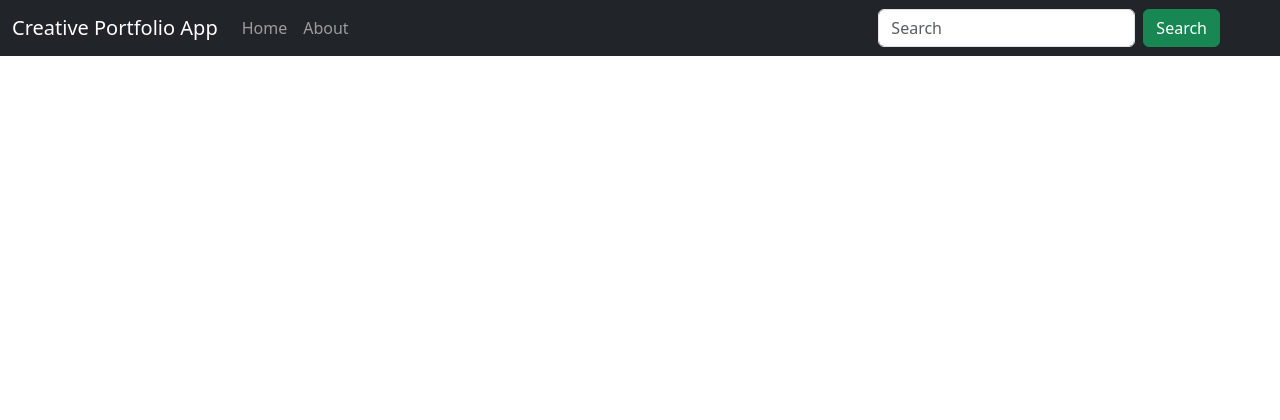
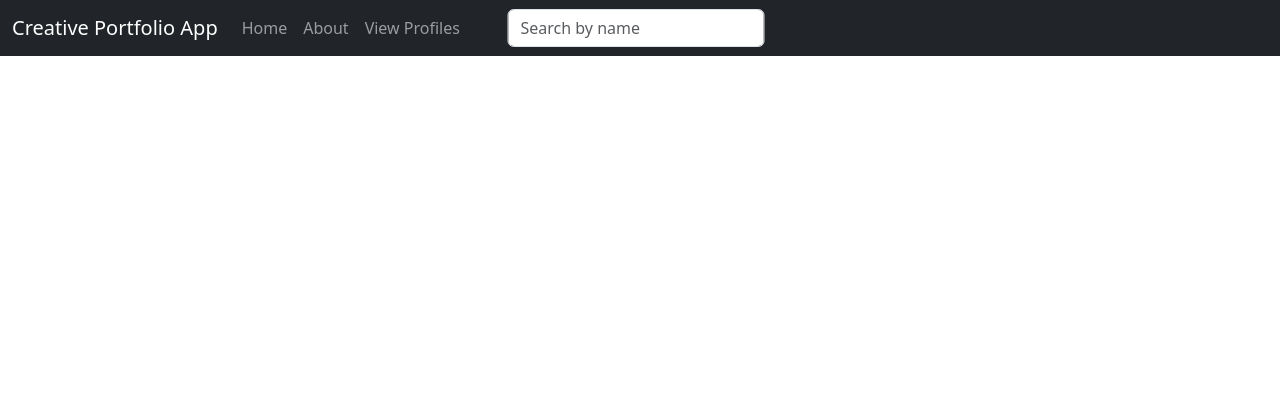
Before and after one commit to KeevinChang/concept-mini-assessment, a Django app: template templates/profiles/profile_list.html in a window 1280 px wide. Shown: the top 420 px of the page. Run offline with Django 3.2, Linux system fonts and the light colour scheme; the template is opened without the code that fills it, so the values that code supplies are empty.

Commit message:
create searchbar and a button to create new profiles

```diff
--- a/profiles/views.py
+++ b/profiles/views.py
@@ -10,6 +10,11 @@ class ProfileListView(ListView):
     model = Profile
     template_name = 'profiles/profile_list.html'
 
+    def get_context_data(self, **kwargs):
+        context = super(ProfileListView, self).get_context_data(**kwargs)
+        context['role'] = self.request.session['role']
+        return context
+
 
 class ProfileDetailView(DetailView):
     model = Profile
--- a/templates/base.html
+++ b/templates/base.html
@@ -6,7 +6,7 @@
     <link rel="stylesheet" href="https://cdn.jsdelivr.net/npm/bootstrap@5.3.3/dist/css/bootstrap.min.css">
 </head>
 <body>
-    <nav class="navbar navbar-expand-lg navbar-dark bg-dark">
+    <nav class="navbar navbar-expand-lg navbar-dark bg-dark position-relative">
         <div class="container-fluid">
             <a class="navbar-brand" href="{% url 'homepage' %}">Creative Portfolio App</a>
             <ul class="navbar-nav me-auto">
@@ -16,11 +16,10 @@
                 <li class="nav-item">
                     <a class="nav-link" href="{% url 'about' %}">About</a>
                 </li>
-                {% block navbar_links %}
                 <li class="nav-item">
                     <a class="nav-link" href="{% url 'profiles:profile-list' %}">View Profiles</a>
                 </li>
-                {% endblock %}
+                {% block navbar_links %}{% endblock %}
             </ul>
             {% block navbar_search %}{% endblock %}
         </div>
--- a/templates/profiles/profile_list.html
+++ b/templates/profiles/profile_list.html
@@ -1,12 +1,15 @@
 {% extends 'base.html' %}
 
 {% block navbar_links %}
-
+{% if role == 'Creator' %}
+<li class="nav-item">
+    <a class="nav-link" href="{% url 'profiles:create-profile' %}">Create New Profile</a>
+</li>
+{% endif %}
 {% endblock %}
 
 {% block navbar_search %}
-<form class="d-flex me-5" role="search" method="get" action="">
-    <input class="form-control me-2" type="search" placeholder="Search" aria-label="Search" name="query">
-    <button class="btn btn-success" type="submit">Search</button>
+<form class="d-flex position-absolute start-50 translate-middle-x" role="search" method="get" action="">
+    <input class="form-control me-2" type="search" placeholder="Search by name" aria-label="Search" name="query">
 </form>
 {% endblock %}
```
